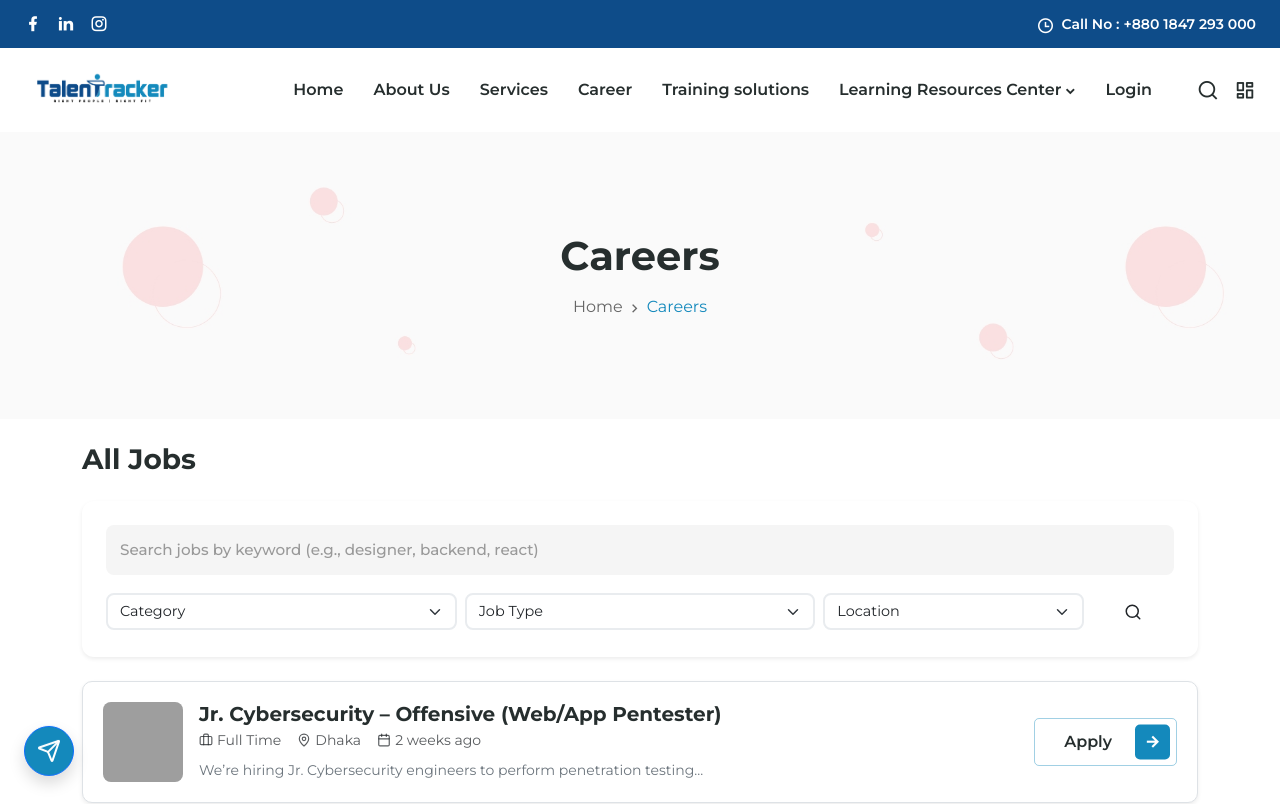
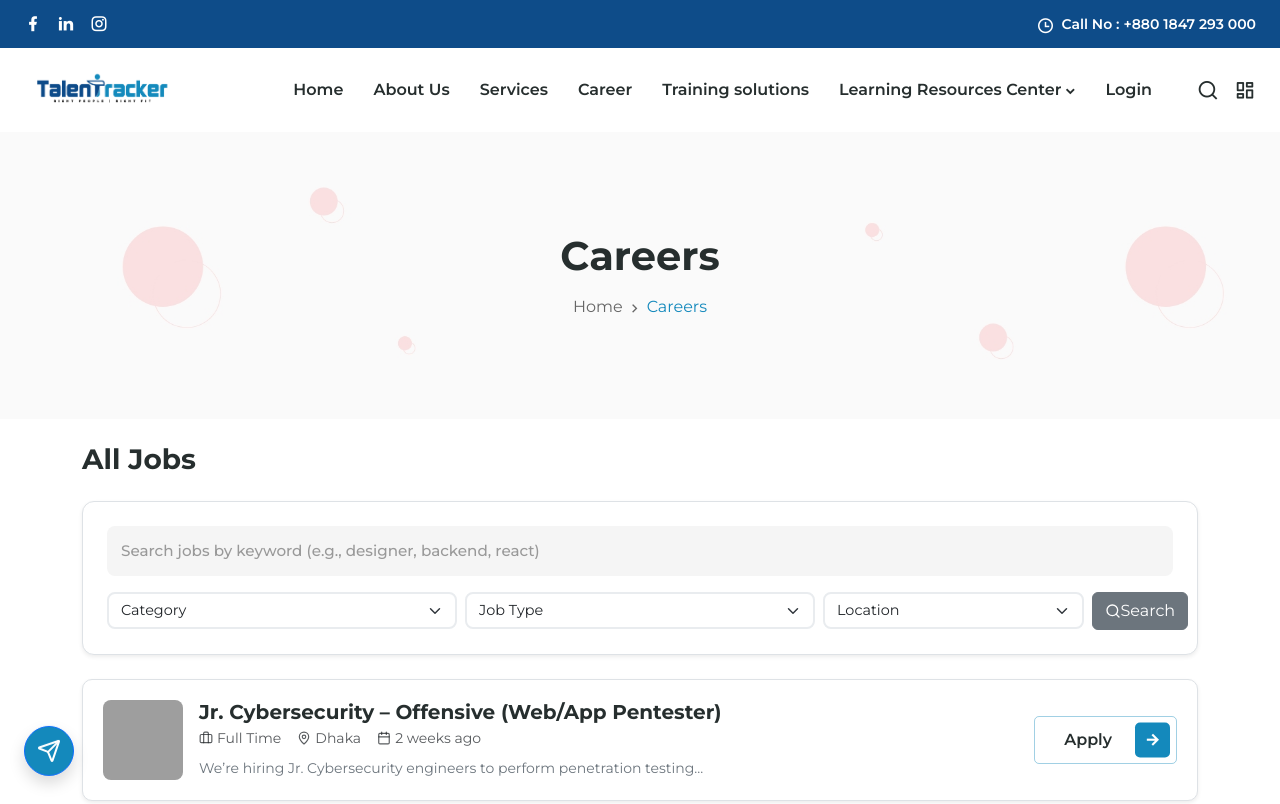
Before and after one commit to MostasirMahim/talentracker-demo, a Next.js app: page /career in a window 1280 px wide. Shown: the top 804 px of the page. Built offline with nearby package versions, Linux system fonts and the light colour scheme; grey boxes are pictures that could not be loaded.

Commit message:
fixed button

```diff
--- a/src/components/JobList/JobList.js
+++ b/src/components/JobList/JobList.js
@@ -12,7 +12,7 @@ const JobList = ({ jobs }) => {
       <h3 className="fw-bold text-main mb-4">All Jobs</h3>
 
       {/* Search Bar */}
-      <div className="card border-0 shadow-sm mb-4 p-4 search-bar">
+      <div className="card border shadow-sm mb-4 p-4 search-bar">
         {/* Row 1: Keyword */}
         <div className="row mb-3">
           <div className="col-12">
@@ -51,8 +51,8 @@ const JobList = ({ jobs }) => {
             </select>
           </div>
           <div className="col-md-1 col-sm-6 d-grid">
-            <button className="btn btn-main d-flex align-items-center justify-content-center">
-              <Search size={18} />
+            <button className="btn btn-secondary d-flex align-items-center justify-content-center">
+              <Search size={16} /> Search
             </button>
           </div>
         </div>
```
